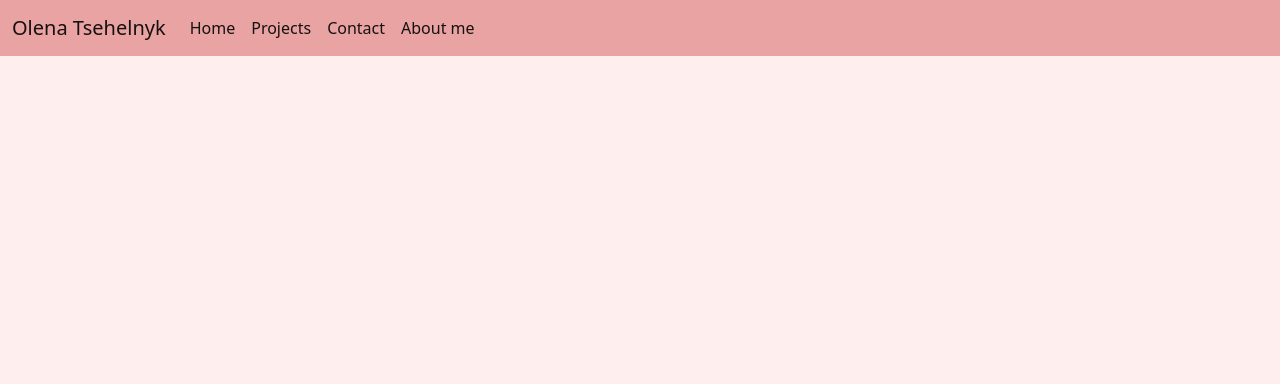
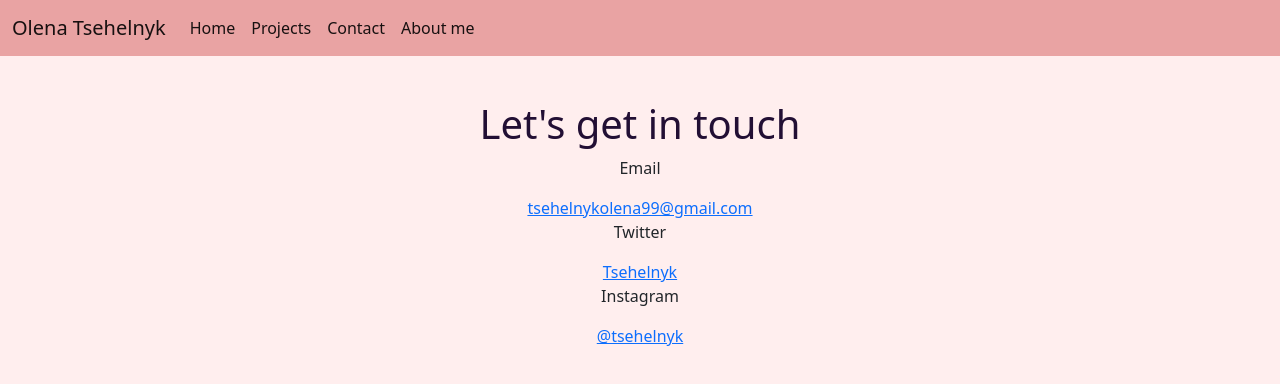
Before and after one commit to AlyonaTsehelnyk/portfolio-project, a plain HTML site: page contact.html in a window 1280 px wide. Drawn offline with nearby package versions, Linux system fonts and the light colour scheme.

Commit message:
added links to contact me

```diff
--- a/contact.html
+++ b/contact.html
@@ -60,7 +60,17 @@
           </div>
     </nav>
     </nav>
-    <title>Document</title>
+    <title>Contact me </title>
+
+    <div class="contact-links">
+      <h1>Let's get in touch</h1>
+      <p class="email"> Email</p>
+      <a href="mailto:ttsehelnykolena99@gmail.com" class="email"> tsehelnykolena99@gmail.com</a>
+      <p class="twitter"> Twitter</p>
+      <a href="mailto:team@shecodes.io" class="twitter"> Tsehelnyk</a>
+      <p class="instagram"> Instagram</p>
+      <a href="mailto:@tsehelnyk" class="instagram"> @tsehelnyk</a>
+      </div>
   </head>
   <body></body>
 </html>
--- a/styles/portfolio.css
+++ b/styles/portfolio.css
@@ -77,3 +77,13 @@ p {
   margin-top: 100px;
   padding: 50px 50px 50px 50px;
 }
+
+.contact-links {
+  margin-top: 100px;
+}
+.email,
+.twitter,
+.instagram {
+  display: flex;
+  justify-content: center;
+}
```
